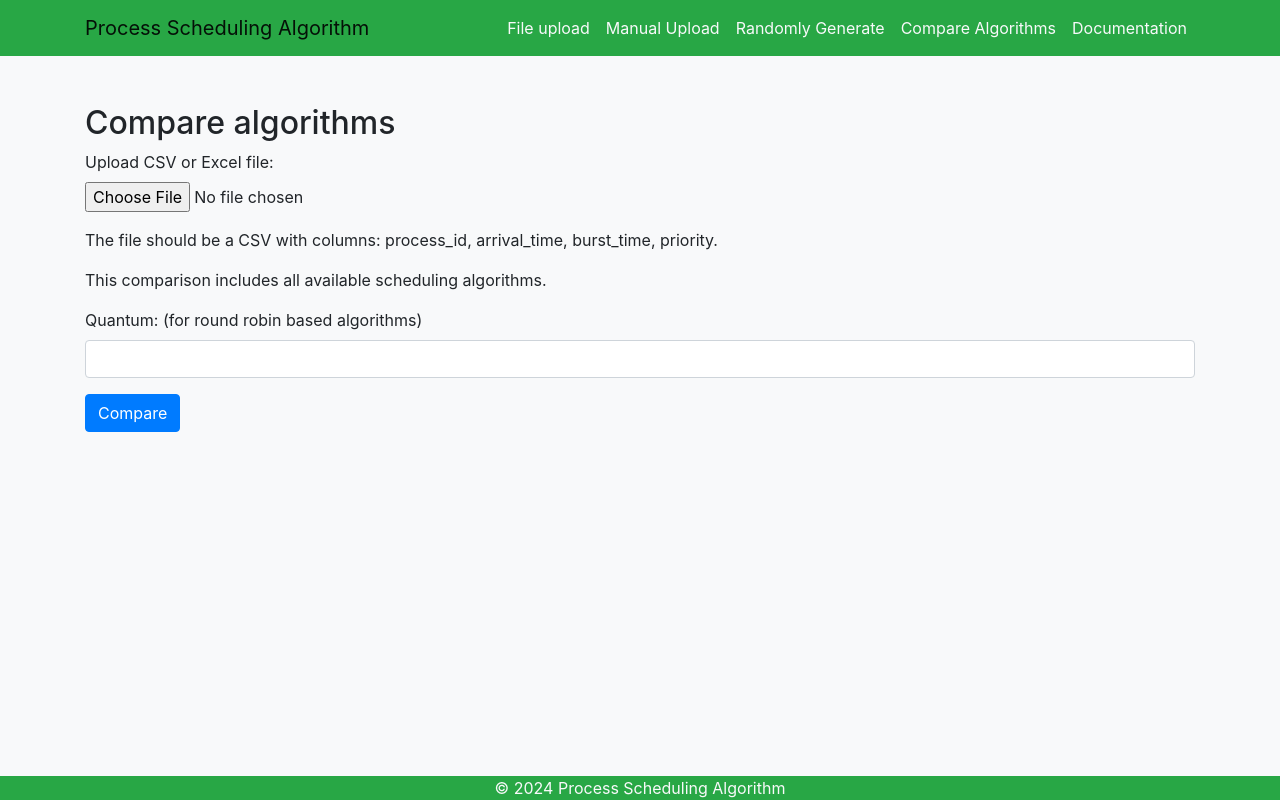
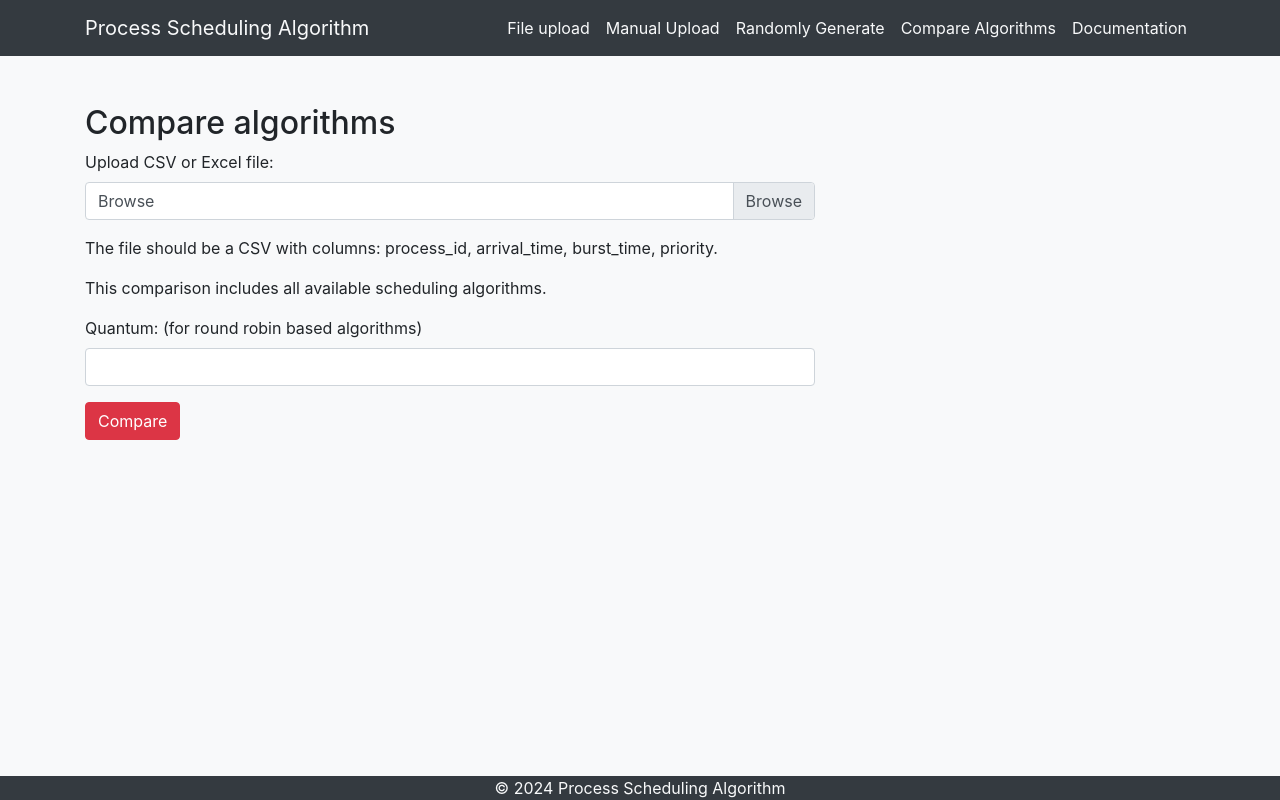
Before and after one commit to YASSIRFRI/ProcessScheduler, a Flask app: template templates/compare.html in a window 1280 px wide. Run offline with Flask 3, Linux system fonts and the light colour scheme; the template is opened without the code that fills it, so the values that code supplies are empty; some libraries are stand-ins or nearby versions.

Commit message:
Fix minor file upload bug

```diff
--- a/templates/compare.html
+++ b/templates/compare.html
@@ -6,7 +6,6 @@
     <title>Process Scheduling Algorithm - Comparison</title>
     <link rel="stylesheet" href="https://stackpath.bootstrapcdn.com/bootstrap/4.5.2/css/bootstrap.min.css">
     <style>
-        /* Custom styles */
         body {
             background-color: #f8f9fa;
             display: flex;
@@ -14,16 +13,27 @@
             min-height: 100vh;
         }
         .navbar {
-            background-color: #28a745 !important;
+            background-color: #343a40 !important; /* Dark background color */
         }
         .navbar-light .navbar-nav .nav-link {
-            color: #f8f9fa !important;
+            color: #f8f9fa !important; /* Light color for navbar items */
+        }
+        .navbar-brand {
+            color: #f8f9fa !important; /* Light color for brand */
         }
         .footer {
-            background-color: #28a745;
+            background-color: #343a40; /* Dark background color for footer */
             color: #f8f9fa;
             margin-top: auto;
             width: 100%;
+        }
+        .process-container {
+            border:1px solid rgb(238, 224, 224);
+            padding: 16px;
+            margin: 8px;
+        }
+        #submit-btn {
+            margin-bottom: 16px;
         }
     </style>
 </head>
@@ -62,20 +72,32 @@
 
 <div class="container mt-5">
     <div class="row">
-        <div class="col-md-12">
+        <div class="col-md-8">
             <h2>Compare algorithms</h2>
             <form id="uploadForm" action="/comparison" method="post" enctype="multipart/form-data">
                 <div class="form-group">
                     <label for="fileInput">Upload CSV or Excel file:</label>
-                    <input type="file" class="form-control-file" id="fileInput" name="file">
+                    <div class="custom-file">
+                        <input type="file" class="custom-file-input" id="fileInput" name="file" onchange="displayFileName()">
+                        <label class="custom-file-label" for="fileInput" id="fileInputLabel">Browse</label>
+                    </div>
                 </div>
+
+                <script>
+                function displayFileName() {
+                    const input = document.getElementById('fileInput');
+                    const label = document.getElementById('fileInputLabel');
+                    const fileName = input.files[0].name;
+                    label.innerText = fileName;
+                }
+                </script>
                 <p>The file should be a CSV with columns: process_id, arrival_time, burst_time, priority.</p>
                 <p>This comparison includes all available scheduling algorithms.</p>
                 <div class="form-group" id="quantaField">
                     <label for="quantaInput" >Quantum: (for round robin based algorithms)</label>
                     <input type="number" min="1" class="form-control" id="quantaInput" name="quantum" required>
                 </div>
-                <button type="submit" class="btn btn-primary">Compare</button>
+                <button type="submit" class="btn btn-danger">Compare</button>
             </form>
         </div>
     </div>
--- a/templates/generate.html
+++ b/templates/generate.html
@@ -69,7 +69,7 @@
     </header>
 
     <div class="container mt-5">
-        <h2>Process Input</h2>
+        <h2>Generate random processes data</h2>
         <div class="form-group">
             <label for="num_processes">Number of Processes:</label>
             <input type="number" class="form-control" id="num_processes" required min="1">
```
Also changed, not shown: main.py (+0 -96 lines), templates/file.html (+11 -3 lines).
